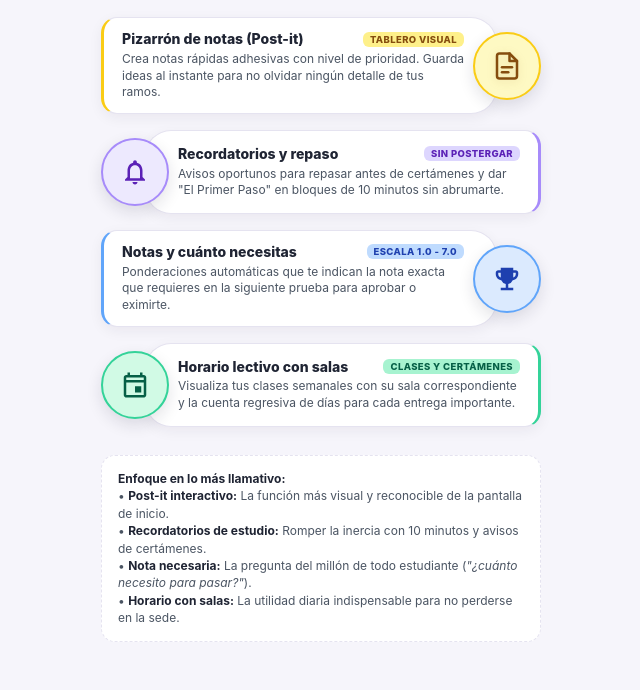
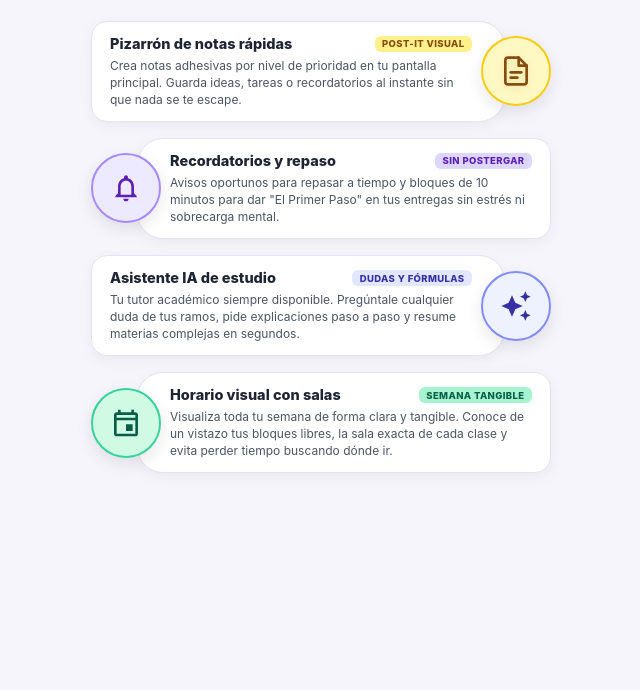
Before and after one commit to jmmc4312/estudiapp, a plain HTML site: page bosquejo-caracteristicas.html in a window 1280 px wide. Shown: the part 112-802 px from the top of the page, without its empty margins (319-959 px from the left). Drawn offline with Linux system fonts and the light colour scheme.

Commit message:
Refinar bosquejo: quitar barra lateral, agregar Asistente IA, enfatizar horario tangible y eliminar info-box

```diff
--- a/bosquejo-caracteristicas.html
+++ b/bosquejo-caracteristicas.html
@@ -6,7 +6,7 @@
   <meta name="viewport" content="width=device-width, initial-scale=1.0">
   <title>Bosquejo — Características EstudiApp</title>
   <style>
-    /* ── Tokens de EstudiApp (DESIGN.md) ── */
+    /* ── Tokens de EstudiApp ── */
     :root {
       --primary: #7C3AED;
       --primary-dark: #5B21B6;
@@ -17,33 +17,32 @@
       --border: #E5E3F0;
       --muted: #4B5563;
 
-      /* Colores temáticos por característica */
       /* 1. Post-it Amarillo */
       --postit-bg: #FEF9C3;
       --postit-border: #FACC15;
       --postit-ink: #854D0E;
-      --postit-badge: #FEF08A;
+      --postit-badge-bg: #FEF08A;
 
       /* 2. Recordatorios Morado */
       --remind-bg: #EDE9FE;
       --remind-border: #A78BFA;
       --remind-ink: #5B21B6;
-      --remind-badge: #DDD6FE;
+      --remind-badge-bg: #DDD6FE;
 
-      /* 3. Notas Ámbar / Azul */
-      --grade-bg: #DBEAFE;
-      --grade-border: #60A5FA;
-      --grade-ink: #1E40AF;
-      --grade-badge: #BFDBFE;
+      /* 3. Asistente IA Índigo / Azul */
+      --ai-bg: #EEF2FF;
+      --ai-border: #818CF8;
+      --ai-ink: #3730A3;
+      --ai-badge-bg: #E0E7FF;
 
       /* 4. Horario Verde Esmeralda */
       --sched-bg: #D1FAE5;
       --sched-border: #34D399;
       --sched-ink: #065F46;
-      --sched-badge: #A7F3D0;
+      --sched-badge-bg: #A7F3D0;
 
-      --shadow-card: 0 4px 14px rgba(27, 21, 48, 0.06);
-      --shadow-circle: 0 6px 16px rgba(27, 21, 48, 0.12);
+      --shadow-card: 0 4px 14px rgba(27, 21, 48, 0.05);
+      --shadow-circle: 0 6px 16px rgba(27, 21, 48, 0.10);
     }
 
     * {
@@ -60,22 +59,22 @@
       display: flex;
       flex-direction: column;
       align-items: center;
-      padding: 24px 16px 48px;
+      padding: 28px 16px 48px;
       -webkit-font-smoothing: antialiased;
     }
 
     .wrapper {
       width: 100%;
-      max-width: 440px; /* Tamaño móvil compacto */
+      max-width: 460px;
       display: flex;
       flex-direction: column;
-      gap: 18px;
+      gap: 20px;
     }
 
-    /* ── Encabezado del bosquejo ── */
+    /* ── Encabezado ── */
     .header {
       text-align: center;
-      padding-bottom: 4px;
+      padding-bottom: 2px;
     }
 
     .tag {
@@ -92,7 +91,7 @@
     }
 
     .header h2 {
-      font-size: 21px;
+      font-size: 22px;
       font-weight: 800;
       color: var(--ink);
       letter-spacing: -0.01em;
@@ -105,18 +104,18 @@
       margin-top: 4px;
     }
 
-    /* ── Lista de tarjetas alternadas en base a tu dibujo ── */
+    /* ── Lista de tarjetas alternadas en base al dibujo ── */
     .features-list {
       display: flex;
       flex-direction: column;
       gap: 16px;
-      margin-top: 6px;
+      margin-top: 4px;
     }
 
     /*
-      Estructura de la tarjeta:
-      - Rectángulo con texto y notch lateral
-      - Círculo ensartado en el extremo
+      Estructura de cada tarjeta:
+      - Rectángulo con texto uniforme (borde sutil neutro, sin barra de color lateral)
+      - Círculo acentuado con el color temático e icono representativo
     */
     .feature-card {
       display: flex;
@@ -130,12 +129,12 @@
       transform: translateY(-2px);
     }
 
-    /* 1 y 3: Texto Izquierda · Círculo Derecha */
+    /* 1 y 3: Rectángulo Izquierda · Círculo Derecha */
     .feature-card.right-circle {
       flex-direction: row;
     }
 
-    /* 2 y 4: Círculo Izquierda · Texto Derecha */
+    /* 2 y 4: Círculo Izquierda · Rectángulo Derecha */
     .feature-card.left-circle {
       flex-direction: row-reverse;
     }
@@ -146,18 +145,18 @@
       background: var(--surface);
       border: 1.5px solid var(--border);
       border-radius: 16px;
-      padding: 12px 18px;
+      padding: 13px 18px;
       box-shadow: var(--shadow-card);
       display: flex;
       flex-direction: column;
       justify-content: center;
-      gap: 3px;
-      min-height: 84px;
+      gap: 4px;
+      min-height: 86px;
       z-index: 1;
       position: relative;
     }
 
-    /* Solapamiento y conexión tipo notch con el círculo */
+    /* Solapamiento sutil tipo notch con el círculo */
     .feature-card.right-circle .card-body {
       padding-right: 32px;
       margin-right: -24px;
@@ -176,11 +175,11 @@
       display: flex;
       align-items: center;
       justify-content: space-between;
-      gap: 6px;
+      gap: 8px;
     }
 
     .card-title {
-      font-size: 14px;
+      font-size: 14.5px;
       font-weight: 800;
       color: var(--ink);
       line-height: 1.25;
@@ -191,7 +190,7 @@
       font-weight: 800;
       text-transform: uppercase;
       letter-spacing: 0.04em;
-      padding: 2px 7px;
+      padding: 2.5px 7.5px;
       border-radius: 6px;
       white-space: nowrap;
       flex-shrink: 0;
@@ -200,16 +199,16 @@
     .card-desc {
       font-size: 12px;
       color: var(--muted);
-      line-height: 1.4;
+      line-height: 1.42;
     }
 
     /* Círculo representativo */
     .card-circle {
-      width: 68px;
-      height: 68px;
+      width: 70px;
+      height: 70px;
       border-radius: 50%;
-      background: var(--surface);
-      border: 2px solid var(--border);
+      border-width: 2.5px;
+      border-style: solid;
       box-shadow: var(--shadow-circle);
       display: flex;
       flex-direction: column;
@@ -221,83 +220,56 @@
     }
 
     .card-circle svg {
-      width: 30px;
-      height: 30px;
+      width: 32px;
+      height: 32px;
     }
 
-    /* ── 1. Post-it Amarillo ── */
+    /* ── Temas de color para el CÍRCULO y BADGE únicamente ── */
+
+    /* 1. Pizarrón Post-it (Amarillo) */
     .theme-postit .card-circle {
       background: var(--postit-bg);
       border-color: var(--postit-border);
       color: var(--postit-ink);
     }
     .theme-postit .card-badge {
-      background: var(--postit-badge);
+      background: var(--postit-badge-bg);
       color: var(--postit-ink);
     }
-    .theme-postit .card-body {
-      border-left: 3.5px solid var(--postit-border);
-    }
 
-    /* ── 2. Recordatorios de estudio / El Primer Paso (Morado) ── */
+    /* 2. Recordatorios y Repaso (Morado) */
     .theme-remind .card-circle {
       background: var(--remind-bg);
       border-color: var(--remind-border);
       color: var(--remind-ink);
     }
     .theme-remind .card-badge {
-      background: var(--remind-badge);
+      background: var(--remind-badge-bg);
       color: var(--remind-ink);
     }
-    .theme-remind .card-body {
-      border-right: 3.5px solid var(--remind-border);
+
+    /* 3. Asistente IA (Índigo) */
+    .theme-ai .card-circle {
+      background: var(--ai-bg);
+      border-color: var(--ai-border);
+      color: var(--ai-ink);
+    }
+    .theme-ai .card-badge {
+      background: var(--ai-badge-bg);
+      color: var(--ai-ink);
     }
 
-    /* ── 3. Cálculo de Notas (Azul) ── */
-    .theme-grade .card-circle {
-      background: var(--grade-bg);
-      border-color: var(--grade-border);
-      color: var(--grade-ink);
-    }
-    .theme-grade .card-badge {
-      background: var(--grade-badge);
-      color: var(--grade-ink);
-    }
-    .theme-grade .card-body {
-      border-left: 3.5px solid var(--grade-border);
-    }
-
-    /* ── 4. Horario con Salas (Verde Esmeralda) ── */
+    /* 4. Horario Visual y Tangible (Verde Esmeralda) */
     .theme-sched .card-circle {
       background: var(--sched-bg);
       border-color: var(--sched-border);
       color: var(--sched-ink);
     }
     .theme-sched .card-badge {
-      background: var(--sched-badge);
+      background: var(--sched-badge-bg);
       color: var(--sched-ink);
     }
-    .theme-sched .card-body {
-      border-right: 3.5px solid var(--sched-border);
-    }
 
-    /* ── Cuadro de explicación ── */
-    .info-box {
-      margin-top: 10px;
-      background: var(--surface);
-      border: 1px dashed var(--border);
-      border-radius: 14px;
-      padding: 14px 16px;
-      font-size: 12px;
-      color: var(--muted);
-      line-height: 1.45;
-    }
-
-    .info-box strong {
-      color: var(--ink);
-    }
-
-    /* Mini ilustración post-it en svg */
     .postit-icon {
       filter: drop-shadow(0 2px 4px rgba(133, 77, 14, 0.15));
     }
@@ -310,23 +282,22 @@
     <div class="header">
       <span class="tag">Bosquejo Referencial</span>
       <h2>Puntos fuertes de EstudiApp</h2>
-      <p>Herramientas que marcan la diferencia en el día a día académico.</p>
+      <p>Herramientas prácticas que marcan la diferencia en el día a día.</p>
     </div>
 
-    <!-- Lista de 4 tarjetas con el patrón alternado de tu bosquejo -->
+    <!-- Lista de 4 tarjetas alternadas (zigzag) -->
     <div class="features-list">
 
-      <!-- TARJETA 1: Texto Izquierda · Círculo Derecha (PIZARRÓN DE POST-IT) -->
+      <!-- TARJETA 1: Rectángulo Izquierda · Círculo Derecha (PIZARRÓN DE POST-IT) -->
       <div class="feature-card right-circle theme-postit">
         <div class="card-body">
           <div class="card-title-row">
-            <span class="card-title">Pizarrón de notas (Post-it)</span>
-            <span class="card-badge">Tablero visual</span>
+            <span class="card-title">Pizarrón de notas rápidas</span>
+            <span class="card-badge">Post-it visual</span>
           </div>
-          <p class="card-desc">Crea notas rápidas adhesivas con nivel de prioridad. Guarda ideas al instante para no olvidar ningún detalle de tus ramos.</p>
+          <p class="card-desc">Crea notas adhesivas por nivel de prioridad en tu pantalla principal. Guarda ideas, tareas o recordatorios al instante sin que nada se te escape.</p>
         </div>
         <div class="card-circle" title="Pizarrón de notas rápidas">
-          <!-- Icono representativo de Post-it -->
           <svg class="postit-icon" viewBox="0 0 24 24" fill="none" stroke="currentColor" stroke-width="2" stroke-linecap="round" stroke-linejoin="round">
             <path d="M14 2H6a2 2 0 0 0-2 2v16a2 2 0 0 0 2 2h12a2 2 0 0 0 2-2V8z"></path>
             <polyline points="14 2 14 8 20 8"></polyline>
@@ -336,51 +307,49 @@
         </div>
       </div>
 
-      <!-- TARJETA 2: Círculo Izquierda · Texto Derecha (RECORDATORIOS DE ESTUDIO / EL PRIMER PASO) -->
+      <!-- TARJETA 2: Círculo Izquierda · Rectángulo Derecha (RECORDATORIOS Y REPASO) -->
       <div class="feature-card left-circle theme-remind">
         <div class="card-body">
           <div class="card-title-row">
             <span class="card-title">Recordatorios y repaso</span>
             <span class="card-badge">Sin postergar</span>
           </div>
-          <p class="card-desc">Avisos oportunos para repasar antes de certámenes y dar "El Primer Paso" en bloques de 10 minutos sin abrumarte.</p>
+          <p class="card-desc">Avisos oportunos para repasar a tiempo y bloques de 10 minutos para dar "El Primer Paso" en tus entregas sin estrés ni sobrecarga mental.</p>
         </div>
         <div class="card-circle" title="Recordatorios de estudio">
-          <!-- Icono representativo de Recordatorio amable con destello -->
           <svg viewBox="0 0 24 24" fill="currentColor">
             <path d="M12 22c1.1 0 2-.9 2-2h-4c0 1.1.9 2 2 2zm6-6v-5c0-3.07-1.63-5.64-4.5-6.32V4c0-.83-.67-1.5-1.5-1.5s-1.5.67-1.5 1.5v.68C7.64 5.36 6 7.92 6 11v5l-2 2v1h16v-1l-2-2zm-2 1H8v-6c0-2.48 1.51-4.5 4-4.5s4 2.02 4 4.5v6z"/>
           </svg>
         </div>
       </div>
 
-      <!-- TARJETA 3: Texto Izquierda · Círculo Derecha (CÁLCULO DE NOTAS Y CUÁNTO NECESITAS) -->
-      <div class="feature-card right-circle theme-grade">
+      <!-- TARJETA 3: Rectángulo Izquierda · Círculo Derecha (ASISTENTE IA DE ESTUDIO) -->
+      <div class="feature-card right-circle theme-ai">
         <div class="card-body">
           <div class="card-title-row">
-            <span class="card-title">Notas y cuánto necesitas</span>
-            <span class="card-badge">Escala 1.0 - 7.0</span>
+            <span class="card-title">Asistente IA de estudio</span>
+            <span class="card-badge">Dudas y fórmulas</span>
           </div>
-          <p class="card-desc">Ponderaciones automáticas que te indican la nota exacta que requieres en la siguiente prueba para aprobar o eximirte.</p>
+          <p class="card-desc">Tu tutor académico siempre disponible. Pregúntale cualquier duda de tus ramos, pide explicaciones paso a paso y resume materias complejas en segundos.</p>
         </div>
-        <div class="card-circle" title="Notas y Meta de Aprobación">
-          <!-- Icono representativo de Escala de Notas / Meta -->
+        <div class="card-circle" title="Asistente IA de estudio">
+          <!-- Icono de destellos IA / Sparkles -->
           <svg viewBox="0 0 24 24" fill="currentColor">
-            <path d="M19 5h-2V3H7v2H5c-1.1 0-2 .9-2 2v1c0 2.55 1.92 4.63 4.39 4.94A5.01 5.01 0 0011 15.9V19H7v2h10v-2h-4v-3.1a5.01 5.01 0 003.61-2.96C19.08 12.63 21 10.55 21 8V7c0-1.1-.9-2-2-2zM5 8V7h2v3.82C5.84 10.4 5 9.3 5 8zm14 0c0 1.3-.84 2.4-2 2.82V7h2v1z"/>
+            <path d="M19 9l1.25-2.75L23 5l-2.75-1.25L19 1l-1.25 2.75L15 5l2.75 1.25L19 9zm-7.5.5L9 4 6.5 9.5 1 12l5.5 2.5L9 20l2.5-5.5L17 12l-5.5-2.5zM19 15l-1.25 2.75L15 19l2.75 1.25L19 23l1.25-2.75L23 19l-2.75-1.25L19 15z"/>
           </svg>
         </div>
       </div>
 
-      <!-- TARJETA 4: Círculo Izquierda · Texto Derecha (HORARIO SEMANAL CON SALAS) -->
+      <!-- TARJETA 4: Círculo Izquierda · Rectángulo Derecha (HORARIO VISUAL Y TANGIBLE) -->
       <div class="feature-card left-circle theme-sched">
         <div class="card-body">
           <div class="card-title-row">
-            <span class="card-title">Horario lectivo con salas</span>
-            <span class="card-badge">Clases y certámenes</span>
+            <span class="card-title">Horario visual con salas</span>
+            <span class="card-badge">Semana tangible</span>
           </div>
-          <p class="card-desc">Visualiza tus clases semanales con su sala correspondiente y la cuenta regresiva de días para cada entrega importante.</p>
+          <p class="card-desc">Visualiza toda tu semana de forma clara y tangible. Conoce de un vistazo tus bloques libres, la sala exacta de cada clase y evita perder tiempo buscando dónde ir.</p>
         </div>
-        <div class="card-circle" title="Horario con Salas">
-          <!-- Icono representativo de Horario y Calendario -->
+        <div class="card-circle" title="Horario visual con salas">
           <svg viewBox="0 0 24 24" fill="currentColor">
             <path d="M19 4h-1V2h-2v2H8V2H6v2H5c-1.1 0-2 .9-2 2v14c0 1.1.9 2 2 2h14c1.1 0 2-.9 2-2V6c0-1.1-.9-2-2-2zm0 16H5V10h14v10zm0-12H5V6h14v2zm-7 5h5v5h-5z"/>
           </svg>
@@ -388,15 +357,6 @@
       </div>
 
     </div>
-
-    <!-- Resumen explicativo -->
-    <div class="info-box">
-      <strong>Enfoque en lo más llamativo:</strong><br>
-      • <strong>Post-it interactivo:</strong> La función más visual y reconocible de la pantalla de inicio.<br>
-      • <strong>Recordatorios de estudio:</strong> Romper la inercia con 10 minutos y avisos de certámenes.<br>
-      • <strong>Nota necesaria:</strong> La pregunta del millón de todo estudiante (<em>"¿cuánto necesito para pasar?"</em>).<br>
-      • <strong>Horario con salas:</strong> La utilidad diaria indispensable para no perderse en la sede.
-    </div>
   </div>
 </body>
 
```
